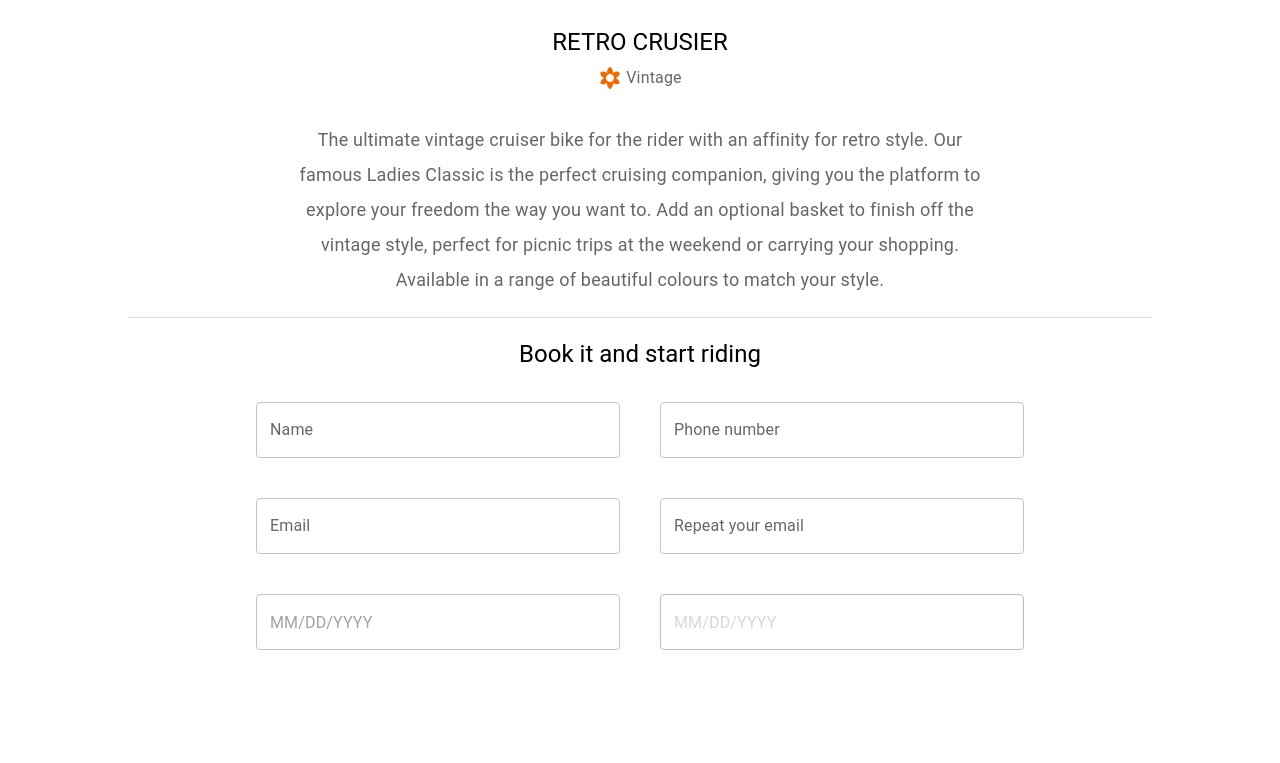
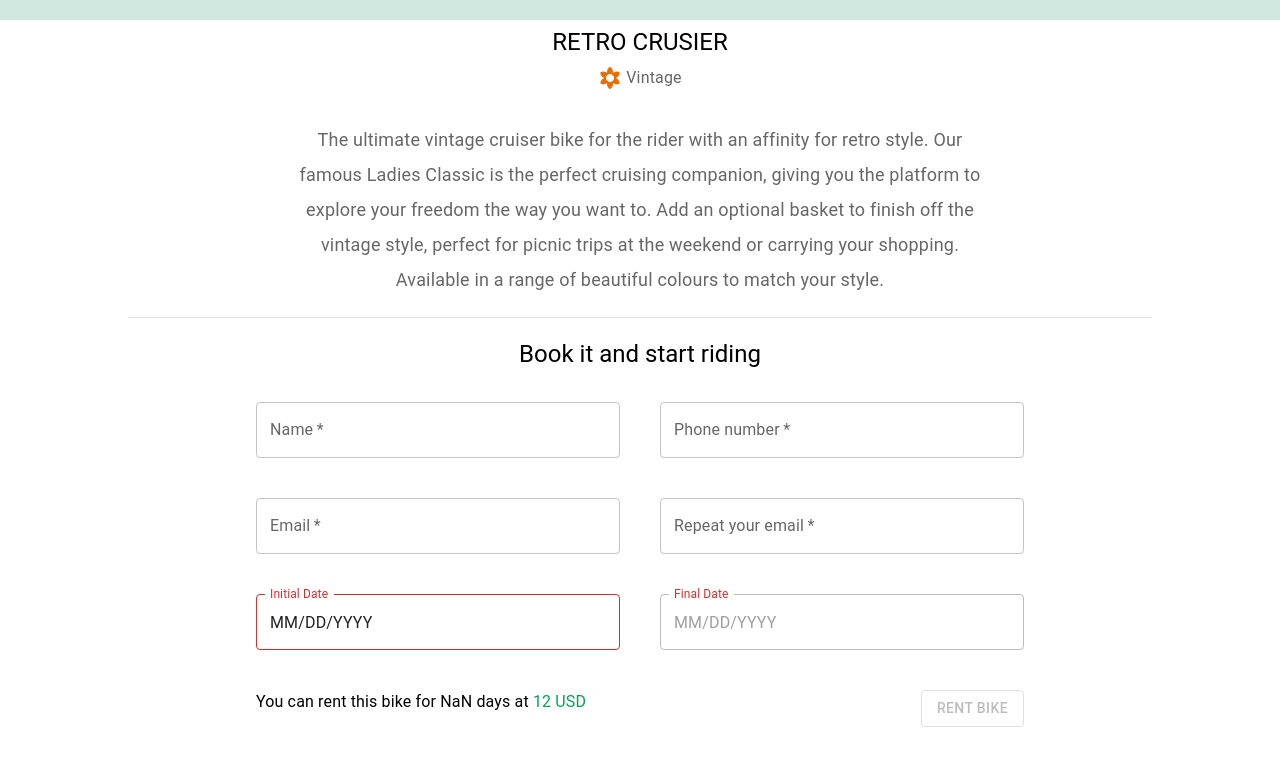
Before and after one commit to ftarantuviez/grow-bike, a Next.js app: page /bikes/1 in a window 1280 px wide. Shown: the part 528-1291 px from the top of the page. Before the commit the page ends 1218 px from the top, so only its background shows below. Built offline with nearby package versions, Linux system fonts and the light colour scheme.

Commit message:
feat: calculator and form

```diff
--- a/components/BookingForm/BookingForm.tsx
+++ b/components/BookingForm/BookingForm.tsx
@@ -1,16 +1,53 @@
-import { TextField } from "@mui/material";
+import { Button, TextField, Typography } from "@mui/material";
 import Grid from "@mui/material/Grid";
-import { DatePicker } from "@mui/x-date-pickers";
+import { DatePicker, DateValidationError } from "@mui/x-date-pickers";
+import { PickerChangeHandlerContext } from "@mui/x-date-pickers/internals/hooks/usePicker/usePickerValue.types";
 import React from "react";
 
-type Props = {};
+type Props = {
+  form: {
+    name: string;
+    phone: string;
+    email: string;
+    repeatEmail: string;
+    initialDate: string;
+    finalDate: string;
+  };
+  amountOfDaysRented: number;
+  priceCalculated: number;
+  onChange: React.ChangeEventHandler<HTMLInputElement | HTMLTextAreaElement>;
+  handleDateChange: (
+    val: string
+  ) => (
+    value: string | null,
+    context: PickerChangeHandlerContext<DateValidationError>
+  ) => void;
+  onSubmit: React.FormEventHandler<HTMLFormElement>;
+};
 
 const BookingForm = (props: Props) => {
+  const {
+    form,
+    onChange,
+    handleDateChange,
+    priceCalculated,
+    amountOfDaysRented,
+    onSubmit,
+  } = props;
+
   return (
-    <form style={{ width: "100%" }}>
+    <form style={{ width: "100%" }} onSubmit={onSubmit}>
       <Grid container spacing={5}>
         <Grid item xs={12} md={6}>
-          <TextField fullWidth id="name" label="Name" variant="outlined" />
+          <TextField
+            fullWidth
+            id="name"
+            label="Name"
+            variant="outlined"
+            value={form.name}
+            onChange={onChange}
+            required
+          />
         </Grid>
         <Grid item xs={12} md={6}>
           <TextField
@@ -18,6 +55,9 @@ const BookingForm = (props: Props) => {
             id="phone"
             label="Phone number"
             variant="outlined"
+            value={form.phone}
+            onChange={onChange}
+            required
           />
         </Grid>
         <Grid item xs={12} md={6}>
@@ -27,22 +67,56 @@ const BookingForm = (props: Props) => {
             label="Email"
             variant="outlined"
             type="email"
+            value={form.email}
+            onChange={onChange}
+            required
           />
         </Grid>
         <Grid item xs={12} md={6}>
           <TextField
             fullWidth
-            id="email"
+            id="repeatEmail"
             label="Repeat your email"
             variant="outlined"
             type="email"
+            value={form.repeatEmail}
+            onChange={onChange}
+            required
           />
         </Grid>
         <Grid item xs={12} md={6}>
-          <DatePicker sx={{ width: "100%" }} />
+          <DatePicker
+            sx={{ width: "100%" }}
+            value={form.initialDate}
+            onChange={handleDateChange("initial")}
+            label={"Initial Date"}
+          />
         </Grid>
         <Grid item xs={12} md={6}>
-          <DatePicker sx={{ width: "100%" }} disabled />
+          <DatePicker
+            sx={{ width: "100%" }}
+            value={form.finalDate}
+            onChange={handleDateChange("final")}
+            label={"Final Date"}
+            disabled={!form.initialDate}
+            minDate={form.initialDate}
+          />
+        </Grid>
+        <Grid item xs={12} md={6}>
+          <Typography variant="body1">
+            You can rent this bike for {amountOfDaysRented} days at{" "}
+            <span style={{ color: "#00a650" }}>{priceCalculated} USD</span>
+          </Typography>
+        </Grid>
+        <Grid item xs={12} md={6} display="flex" justifyContent="flex-end">
+          <Button
+            variant="outlined"
+            color="secondary"
+            type="submit"
+            disabled={!form.finalDate || !form.initialDate}
+          >
+            Rent bike
+          </Button>
         </Grid>
       </Grid>
     </form>
--- a/contexts/BikesContext.tsx
+++ b/contexts/BikesContext.tsx
@@ -4,8 +4,10 @@ import axios from "axios";
 
 export const BikesContext = createContext<BikesProviderValues>({
   bikes: [],
+  bikePrices: [],
   loading: false,
   getBikes: () => {},
+  getPrices: () => {},
   error: {
     isError: false,
     message: "",
@@ -15,6 +17,7 @@ export const BikesContext = createContext<BikesProviderValues>({
 const BikesProvider: FC<BikesProviderProps> = ({ children }) => {
   const [bikes, setBikes] = useState([]);
   const [loading, setLoading] = useState(false);
+  const [bikePrices, setBikePrices] = useState<Price[]>([]);
   const [error, setError] = useState({
     isError: false,
     message: "",
@@ -35,14 +38,32 @@ const BikesProvider: FC<BikesProviderProps> = ({ children }) => {
     }
   };
 
+  const getPrices = async () => {
+    setLoading(true);
+    try {
+      const { data } = await axios.get("/api/get-prices");
+      setLoading(false);
+
+      if (data?.success) {
+        setBikePrices(data?.prices);
+      }
+    } catch (error) {
+      setLoading(false);
+      setError({ isError: true, message: "Something went wrong" });
+    }
+  };
+
   useEffect(() => {
     getBikes();
+    getPrices();
   }, []);
 
   const values = {
     bikes,
+    bikePrices,
     loading,
     getBikes,
+    getPrices,
     error,
   };
 
--- a/contexts/types.ts
+++ b/contexts/types.ts
@@ -2,8 +2,10 @@ import { ReactNode } from "react";
 
 export type BikesProviderValues = {
   bikes: Bike[];
+  bikePrices: Price[];
   loading: boolean;
   getBikes(): void;
+  getPrices(): void;
   error: {
     isError: boolean;
     message: string;
--- /dev/null
+++ b/hooks/index.ts
@@ -0,0 +1 @@
+export { default } from "./usePriceCalculator";
--- /dev/null
+++ b/hooks/usePriceCalculator.tsx
@@ -0,0 +1,39 @@
+import { useEffect, useState } from "react";
+
+type usePriceValues = {
+  price: number;
+  amountOfDaysRented: number;
+};
+const usePriceCalculator = (
+  initialDate: Date,
+  finalDate: Date,
+  bikeType: string,
+  bikePrices: Price[]
+): usePriceValues => {
+  const priceByBike = bikePrices.find((bike) => bike.bikeType === bikeType);
+  const initialTime = initialDate.getTime();
+  const finalDateTime = finalDate.getTime();
+  const amountOfDaysRented = (finalDateTime - initialTime) / (1000 * 3600 * 24);
+  const amounOfInitialDays = priceByBike?.initialDaysPrice ?? 0;
+
+  const multiplier =
+    (initialDate.getDate() < 15
+      ? priceByBike?.pricePerDay?.firstHalfMonth
+      : priceByBike?.pricePerDay?.secondHalfMonth) ?? 0;
+
+  const [price, setPrice] = useState(multiplier);
+
+  useEffect(() => {
+    let newPrice = multiplier;
+    if (amounOfInitialDays < amountOfDaysRented) {
+      newPrice =
+        multiplier + multiplier * (amountOfDaysRented - amounOfInitialDays);
+    }
+
+    setPrice(newPrice);
+  }, [amountOfDaysRented, priceByBike, multiplier, amounOfInitialDays]);
+
+  return { price, amountOfDaysRented };
+};
+
+export default usePriceCalculator;
--- /dev/null
+++ b/pages/api/get-prices.ts
@@ -0,0 +1,14 @@
+import type { NextApiRequest, NextApiResponse } from "next";
+import prices from "./pricesDataMock";
+
+type Data = {
+  success: boolean;
+  prices: Price[];
+};
+
+export default function handler(
+  req: NextApiRequest,
+  res: NextApiResponse<Data>
+) {
+  res.status(200).json({ success: true, prices });
+}
--- /dev/null
+++ b/pages/api/pricesDataMock.ts
@@ -0,0 +1,34 @@
+const pricesDataMock: Price[] = [
+  {
+    id: "1",
+    bikeType: "electric",
+    pricePerDay: {
+      firstHalfMonth: 10,
+      secondHalfMonth: 12,
+    },
+    currency: "USD",
+    initialDaysPrice: 1,
+  },
+  {
+    id: "2",
+    bikeType: "normal",
+    pricePerDay: {
+      firstHalfMonth: 10,
+      secondHalfMonth: 12,
+    },
+    currency: "USD",
+    initialDaysPrice: 3,
+  },
+  {
+    id: "3",
+    bikeType: "vintage",
+    pricePerDay: {
+      firstHalfMonth: 10,
+      secondHalfMonth: 12,
+    },
+    currency: "USD",
+    initialDaysPrice: 5,
+  },
+];
+
+export default pricesDataMock;
--- a/pages/bikes/[bikeId].tsx
+++ b/pages/bikes/[bikeId].tsx
@@ -1,4 +1,5 @@
-import React from "react";
+/* eslint-disable react-hooks/rules-of-hooks */
+import React, { useState } from "react";
 import axios from "axios";
 import Image from "next/image";
 import Box from "@mui/material/Box";
@@ -7,13 +8,52 @@ import { GetBikeResponse } from "../api/get-bike";
 import { Divider, Typography } from "@mui/material";
 import { dataByType } from "@/components/BikeCard/BikeCard";
 import BookingForm from "@/components/BookingForm/BookingForm";
+import useBikes from "@/hooks/useBikes";
+import usePriceCalculator from "@/hooks/usePriceCalculator";
 
 const BikeDetails = (props: GetBikeResponse) => {
   const { bike } = props;
+  const { bikePrices } = useBikes();
+
+  const [form, setForm] = useState({
+    name: "",
+    phone: "",
+    email: "",
+    repeatEmail: "",
+    initialDate: "",
+    finalDate: "",
+  });
+
+  const handleDateChange = (val: string) => (e: string | null) => {
+    let formSetter = {
+      ...form,
+      finalDate: e ?? "",
+    };
+    if (val === "initial") {
+      formSetter = {
+        ...form,
+        initialDate: e ?? "",
+      };
+    }
+    setForm(formSetter);
+  };
+
+  const onChange = (e: React.ChangeEvent<HTMLInputElement>) => {
+    setForm({ ...form, [e.target.id]: e.target.value });
+  };
+
+  const onSubmit = () => {};
 
   if (!bike) {
-    return;
+    return <h1>404</h1>;
   }
+
+  const { price: priceCalculated, amountOfDaysRented } = usePriceCalculator(
+    new Date(form.initialDate),
+    new Date(form.finalDate),
+    bike.type,
+    bikePrices
+  );
 
   const { icon, iconName } = dataByType[bike.type];
   return (
@@ -63,7 +103,14 @@ const BikeDetails = (props: GetBikeResponse) => {
           justifyContent="center"
           width={{ xs: "90%", md: "60%" }}
         >
-          <BookingForm />
+          <BookingForm
+            form={form}
+            onChange={onChange}
+            handleDateChange={handleDateChange}
+            priceCalculated={priceCalculated}
+            amountOfDaysRented={amountOfDaysRented}
+            onSubmit={onSubmit}
+          />
         </Box>
       </Box>
     </Box>
--- a/types/prices.ts
+++ b/types/prices.ts
@@ -1,6 +1,10 @@
 type Price = {
   id: string;
-  pricePerDay: number;
+  bikeType: "vintage" | "normal" | "electric";
+  pricePerDay: {
+    firstHalfMonth: 10;
+    secondHalfMonth: 12;
+  };
   currency: string;
   initialDaysPrice: number;
 };
```
